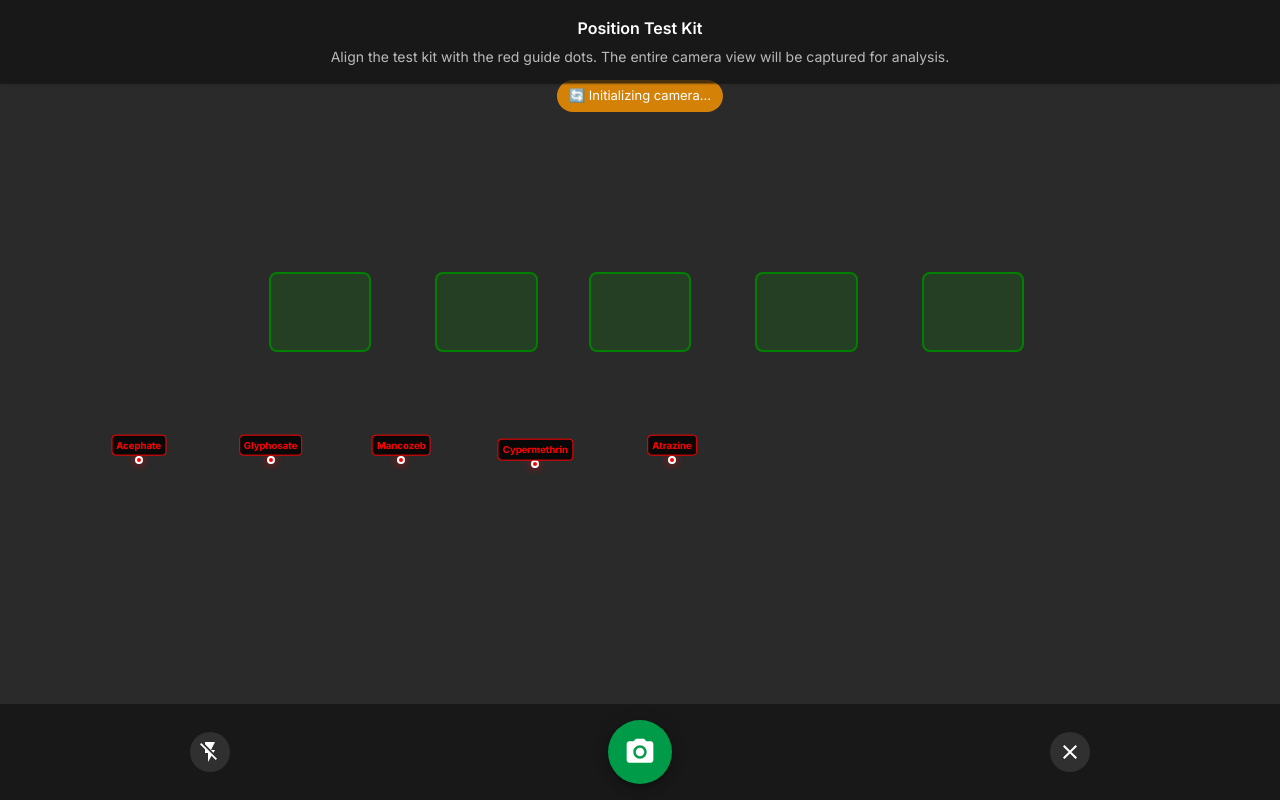
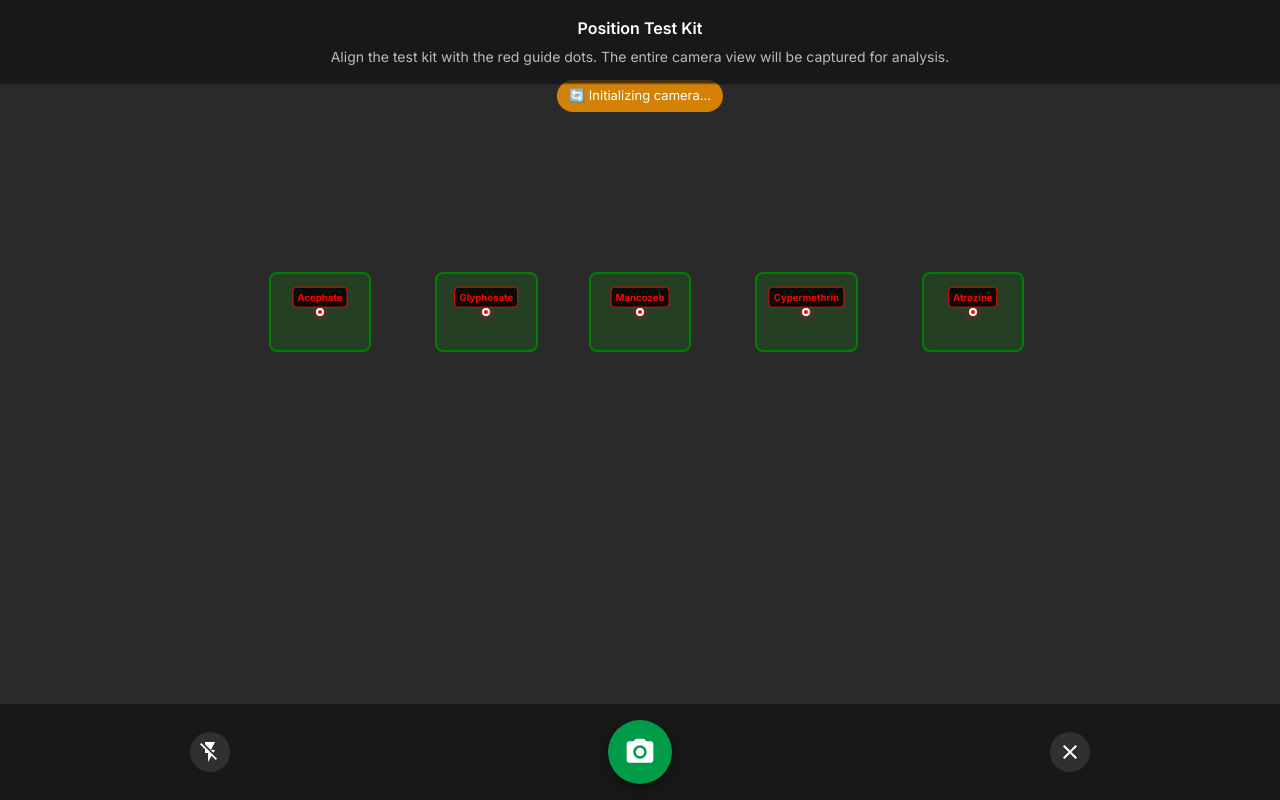
Before and after one commit to e-muzi/biosensor-analysis-platform, a React (Vite) app: page / in a window 1280 px wide. Both pictures are taken after a click on the button "📷 Use Camera". Built offline with nearby package versions, Linux system fonts and the light colour scheme; no server answers; grey boxes are pictures that could not be loaded.

Commit message:
fix: camera dot guide feature updated

```diff
--- a/components/analyze/camera/overlays/components/PesticideGuideDots.tsx
+++ b/components/analyze/camera/overlays/components/PesticideGuideDots.tsx
@@ -1,42 +1,33 @@
 import React from "react";
 import { Box, Typography } from "@mui/material";
-import { PESTICIDE_COORDINATES } from "../../../../../utils/constants/roiConstants";
+import { PESTICIDE_CENTER_POINTS } from "../../../../../utils/constants/roiConstants";
 
 interface PesticideGuideDotsProps {
   videoWidth: number;
   videoHeight: number;
 }
 
-// Pesticide Guide Dots - Shows small dots at specific pixel coordinates
-export const PesticideGuideDots: React.FC<PesticideGuideDotsProps> = ({
-  videoWidth,
-  videoHeight
-}) => {
-  // Use default dimensions if video dimensions are not available yet
-  const displayWidth = videoWidth || 1920;
-  const displayHeight = videoHeight || 1080;
+// Pesticide Guide Dots - Shows dots at the center of each green box
+export const PesticideGuideDots: React.FC<PesticideGuideDotsProps> = () => {
+  // Always show the dots, using percentage-based positioning like the green boxes
 
   return (
     <>
-      {PESTICIDE_COORDINATES.map((pesticide) => {
-        // Convert pixel coordinates to percentage for responsive positioning
-        const xPercent = (pesticide.x / displayWidth) * 100;
-        const yPercent = (pesticide.y / displayHeight) * 100;
-
+      {PESTICIDE_CENTER_POINTS.map((pesticide) => {
         return (
           <Box key={pesticide.name}>
-            {/* Guide dot */}
+            {/* Guide dot positioned at the center of the green box */}
             <Box
               sx={{
                 position: "absolute",
-                left: `${xPercent}%`,
-                top: `${yPercent}%`,
+                left: `${pesticide.roi.x * 100}%`,
+                top: `${pesticide.roi.y * 100}%`,
                 width: 8,
                 height: 8,
                 borderRadius: "50%",
                 backgroundColor: "red",
                 border: "2px solid white",
-                zIndex: 6,
+                zIndex: 15, // Higher than green boxes
                 transform: "translate(-50%, -50%)",
                 boxShadow: "0 0 8px rgba(255, 0, 0, 0.8)"
               }}
@@ -47,8 +38,8 @@ export const PesticideGuideDots: React.FC<PesticideGuideDotsProps> = ({
               variant="caption"
               sx={{
                 position: "absolute",
-                left: `${xPercent}%`,
-                top: `${yPercent}%`,
+                left: `${pesticide.roi.x * 100}%`,
+                top: `${pesticide.roi.y * 100}%`,
                 transform: "translate(-50%, -120%)",
                 color: "red",
                 backgroundColor: "rgba(0, 0, 0, 0.8)",
@@ -58,7 +49,7 @@ export const PesticideGuideDots: React.FC<PesticideGuideDotsProps> = ({
                 fontSize: "0.6rem",
                 fontWeight: "bold",
                 whiteSpace: "nowrap",
-                zIndex: 6,
+                zIndex: 15,
                 border: "1px solid red"
               }}
             >
```
